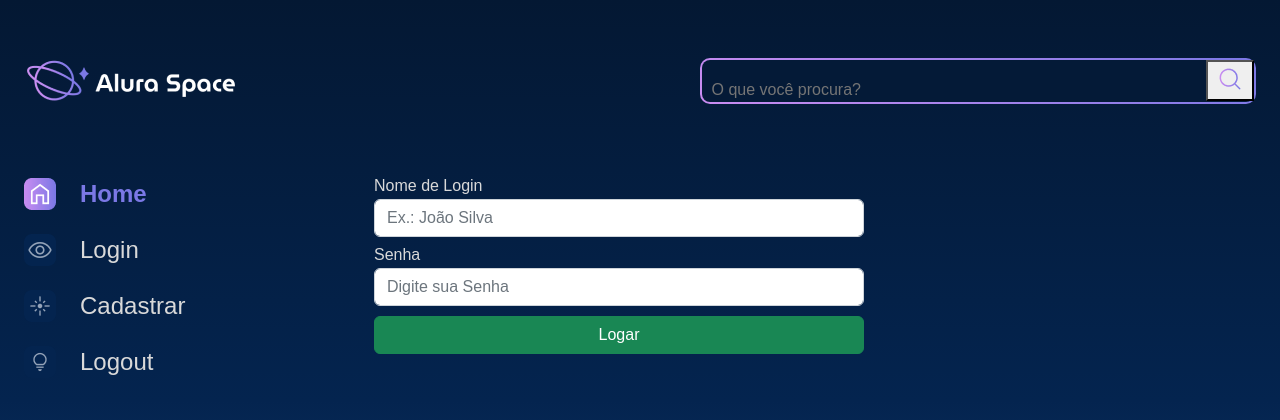
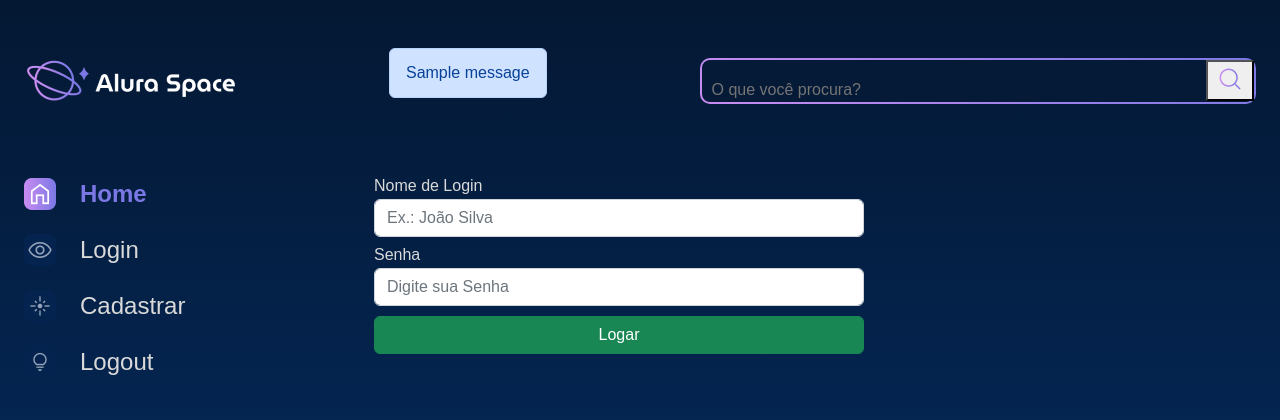
Before and after one commit to brenocolaco/alura_space, a Django app: page /login in a window 1280 px wide. Shown: the top 420 px of the page. Run offline with Django 4.2, Linux system fonts and the light colour scheme; tables that the repository leaves empty hold one stand-in row (values such as "Sample post"); one stand-in notice (Sample message) is shown.

Commit message:
Validações de Cadastro, Login e Logout

```diff
--- a/templates/usuarios/login.html
+++ b/templates/usuarios/login.html
@@ -20,6 +20,11 @@
     <div class="pagina-inicial">
         <header class="cabecalho">
             <img src="{% static '/assets/logo/Logo(2).png' %}" alt="Logo da Alura Space" />
+            {% for message in messages %}
+            <div class="alert alert-primary">
+                <p id="messages">{{ message }}</p>
+            </div>
+            {% endfor %}
             <div class="cabecalho__busca">
                 <div class="busca__fundo">
                     <form action="{% url 'buscar' %}">
@@ -37,11 +42,11 @@
                     <a href="{% url 'index' %}"><img src="{% static '/assets/ícones/1x/Home - ativo.png' %}"> Home</a>
                     <a href="{% url 'login' %}"><img src="{% static '/assets/ícones/1x/Mais vistas - inativo.png' %}"> Login</a>
                     <a href="{% url 'cadastro' %}"><img src="{% static '/assets/ícones/1x/Novas - inativo.png' %}"> Cadastrar</a>
-                    <a href="#"><img src="{% static '/assets/ícones/1x/Surpreenda-me - inativo.png' %}"> Logout</a>
+                    <a href="{% url 'logout' %}"><img src="{% static '/assets/ícones/1x/Surpreenda-me - inativo.png' %}"> Logout</a>
                 </nav>
             </section>
             <section class="galeria" style="margin-left: 5em">
-                <form action="" method="">
+                <form action="{% url 'login' %}" method="POST">
                     {% csrf_token %}
                     <div class="row">
                         {% for field in form.visible_fields %}
```
